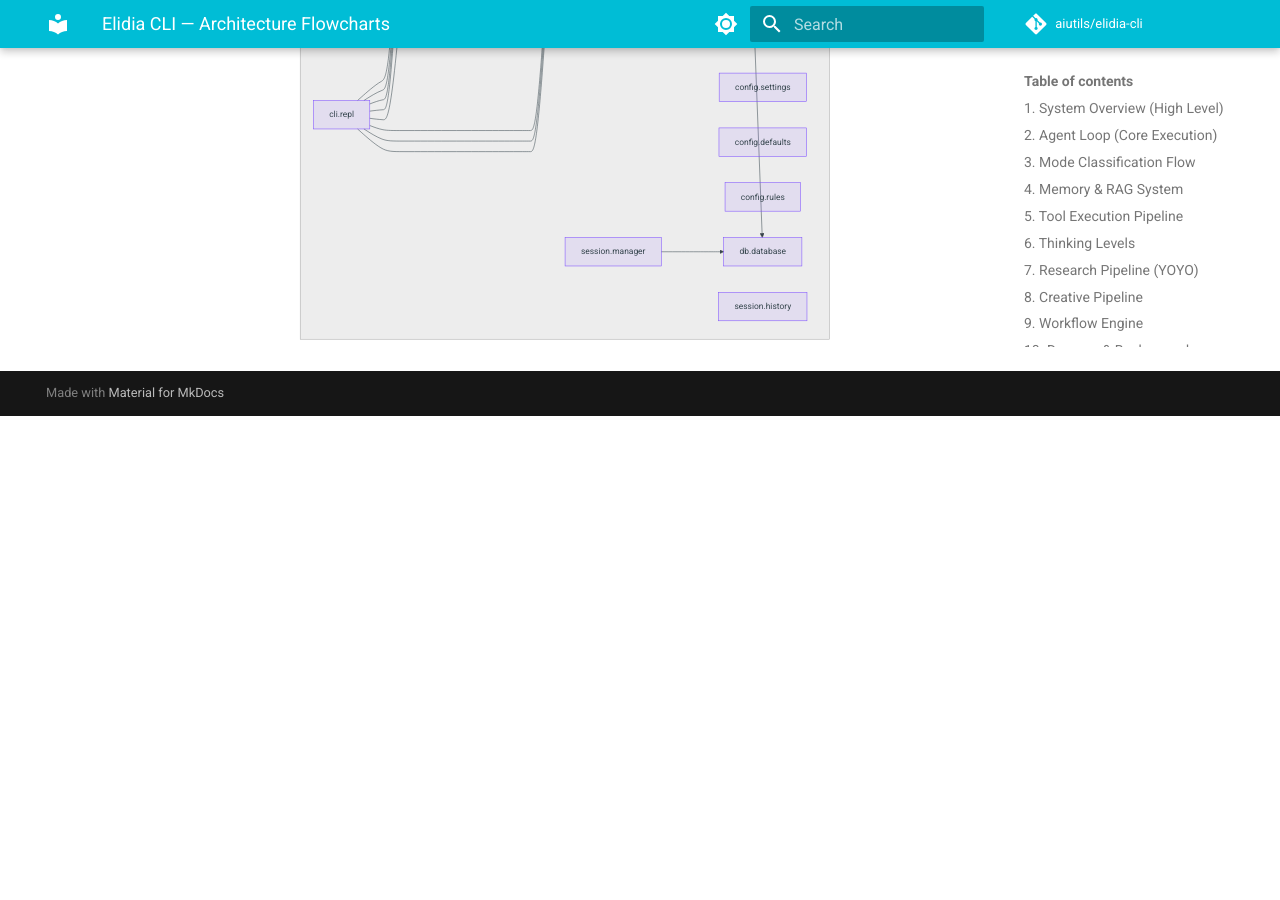
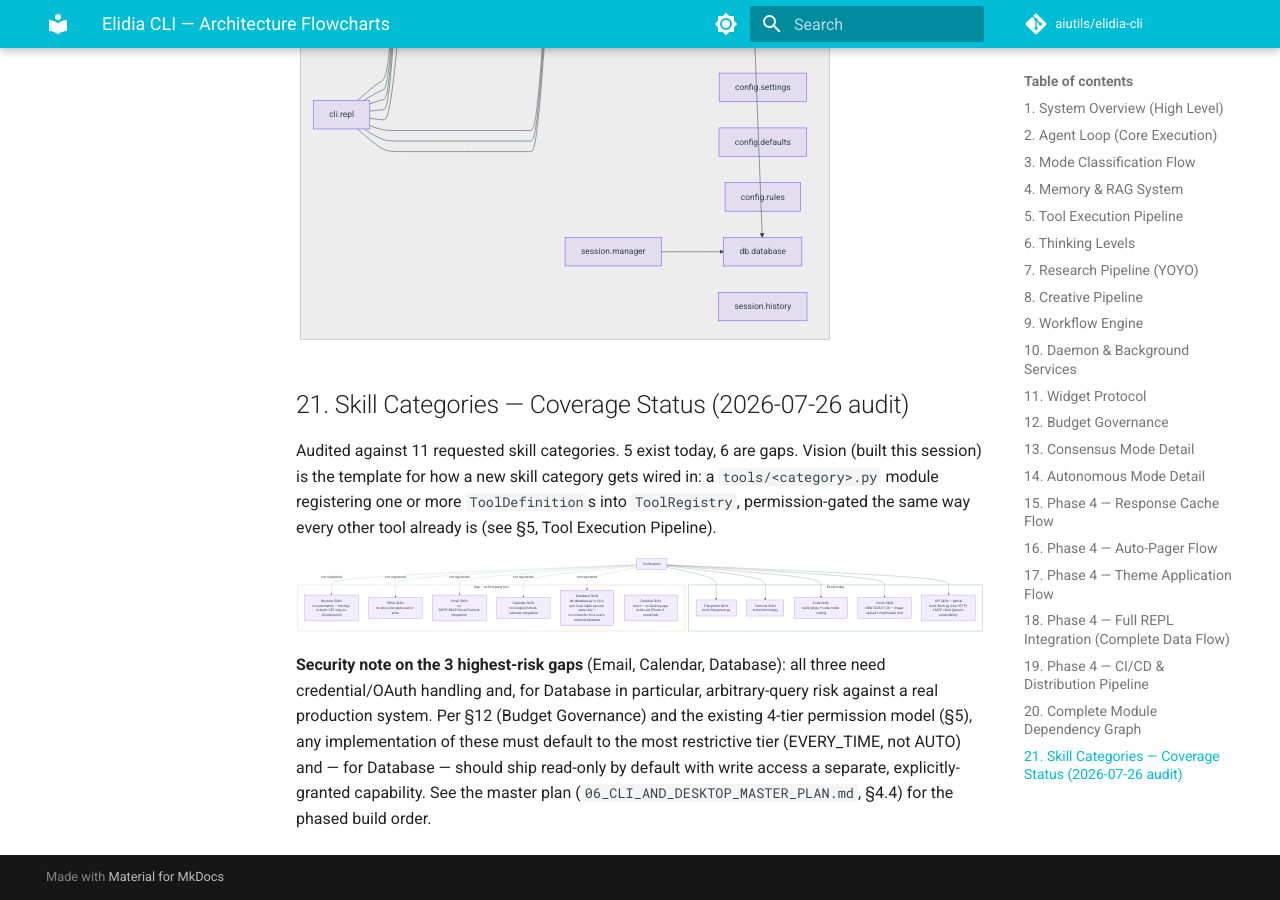
Before and after one commit to Elidia-Technology/elidia-agent-cli, an MkDocs documentation site: the page built from docs/ARCHITECTURE_FLOWCHARTS.md, in a window 1280 px wide and 900 px high, scrolled down 23207 px. Built offline with MkDocs 1.6.1 and Material for MkDocs 9.7.7, drawn with Linux system fonts in a browser that asks for light colours; comment, search, counter and statistics services are not loaded; before the commit the page ends 23623 px from its top, so only the background shows below that.

Commit message:
docs: add skill-category coverage audit to architecture flowcharts
Section 21 — audited all 11 requested skill categories (Desktop, Browser,
Office, Filesystem, Terminal, Vision, API, Code, Email, Calendar,
Database) against the actual tools/ directory. 5 exist, Vision now exists
(this session), 6 are real gaps. Companion detail + build order lives in
the master plan doc (06_CLI_AND_DESKTOP_MASTER_PLAN.md §4.4, AiUtils.io repo).

````diff
--- a/docs/ARCHITECTURE_FLOWCHARTS.md
+++ b/docs/ARCHITECTURE_FLOWCHARTS.md
@@ -723,3 +723,55 @@ graph LR
     MEM_STORE --> DB_DB
     API_CLIENT --> AUTH_KEY
 ```
+
+## 21. Skill Categories — Coverage Status (2026-07-26 audit)
+
+Audited against 11 requested skill categories. 5 exist today, 6 are gaps.
+Vision (built this session) is the template for how a new skill category
+gets wired in: a `tools/<category>.py` module registering one or more
+`ToolDefinition`s into `ToolRegistry`, permission-gated the same way every
+other tool already is (see §5, Tool Execution Pipeline).
+
+```mermaid
+flowchart TD
+    subgraph EXISTS["Exists today"]
+        FS["Filesystem Skills<br/>tools/filesystem.py"]
+        TERM["Terminal Skills<br/>tools/terminal.py"]
+        CODE["Code Skills<br/>tools/git.py + code mode routing"]
+        VIS["Vision Skills<br/>NEW 2026-07-26 — image upload + multimodal chat"]
+        API_P["API Skills — partial<br/>tools/fetch.py (raw HTTP) + MCP client (generic extensibility)"]
+    end
+
+    subgraph MISSING["Gap — no first-party tool"]
+        BROWSER["Browser Skills<br/>no automation — fetch.py is static GET only, no JS/interaction"]
+        OFFICE["Office Skills<br/>no docx/xlsx/pptx read or write"]
+        EMAIL["Email Skills<br/>no SMTP/IMAP/Gmail/Outlook integration"]
+        CAL["Calendar Skills<br/>no Google/Outlook Calendar integration"]
+        DB["Database Skills<br/>db/database.py is CLI's own local sqlite session store only —<br/>no connector for a user's external database"]
+        DESK["Desktop Skills<br/>moot — no Desktop app exists yet (Phase 4, unstarted)"]
+    end
+
+    TR[ToolRegistry] --> FS
+    TR --> TERM
+    TR --> CODE
+    TR --> VIS
+    TR --> API_P
+    TR -.->|not registered| BROWSER
+    TR -.->|not registered| OFFICE
+    TR -.->|not registered| EMAIL
+    TR -.->|not registered| CAL
+    TR -.->|not registered| DB
+
+    style MISSING fill:none,stroke:#a5432c,stroke-dasharray: 4 3
+    style EXISTS fill:none,stroke:#1f7a4c
+```
+
+**Security note on the 3 highest-risk gaps** (Email, Calendar, Database):
+all three need credential/OAuth handling and, for Database in particular,
+arbitrary-query risk against a real production system. Per §12 (Budget
+Governance) and the existing 4-tier permission model (§5), any
+implementation of these must default to the most restrictive tier
+(EVERY_TIME, not AUTO) and — for Database — should ship read-only by
+default with write access a separate, explicitly-granted capability. See
+the master plan (`06_CLI_AND_DESKTOP_MASTER_PLAN.md`, §4.4) for the
+phased build order.
````
